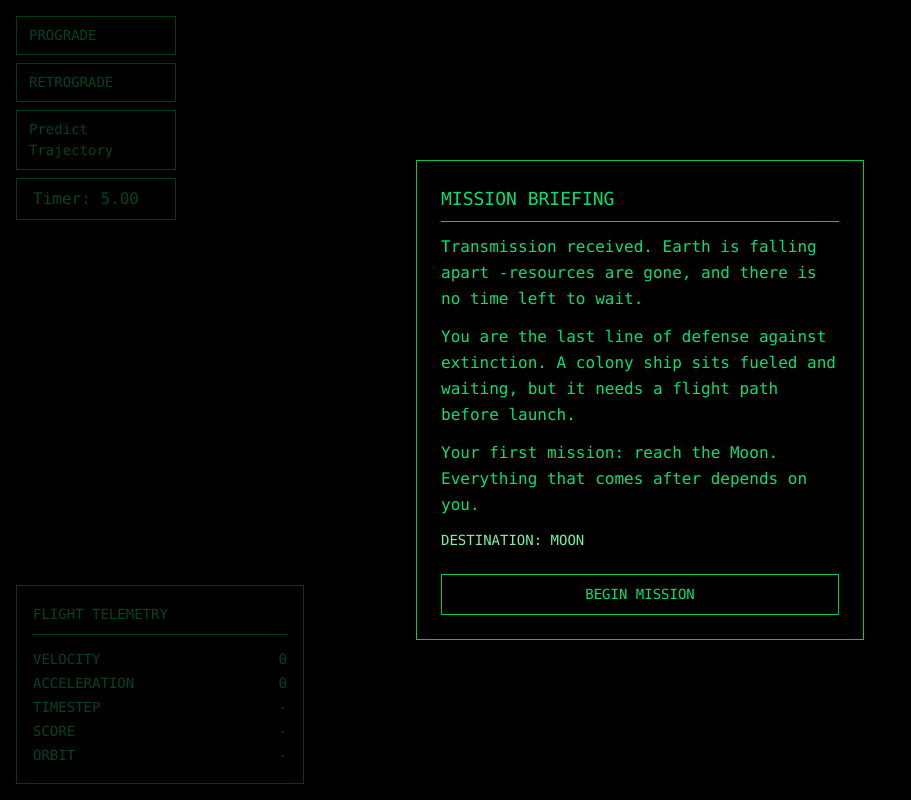
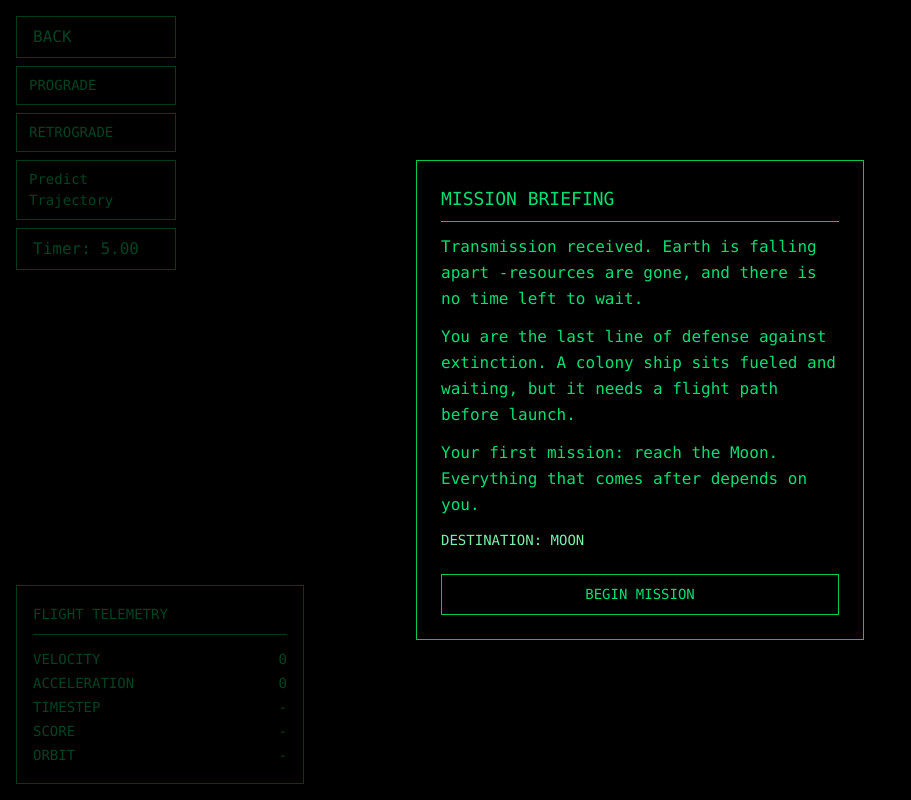
Before and after one commit to astronauticsclub-iiith/KSP-at-home, a website built with Vite: page gameui.html in a window 1280 px wide. Shown: the whole page, without its empty margins (0-911 px from the left). Built offline with nearby package versions, Linux system fonts and the light colour scheme.

Commit message:
add back button

```diff
--- a/gameui.html
+++ b/gameui.html
@@ -45,6 +45,18 @@
     <div class="absolute top-4 left-4
              flex flex-col gap-2
              pointer-events-auto">
+
+      <a href="index.html" class="back-btn w-40
+               border border-green-500
+               bg-black/80
+               px-4 py-2
+               text-left
+               hover:bg-green-500/10
+               active:bg-green-500/20
+               transition
+               no-underline text-green-400">
+        BACK
+      </a>
 
       <button id="prograde" class="w-40
                border border-green-500
--- a/mobile.css
+++ b/mobile.css
@@ -1,6 +1,7 @@
 /* mobile.css */
 
 button,
+.back-btn,
 #tutorial-close,
 #restart-btn,
 .level-btn {
@@ -9,6 +10,7 @@ button,
 }
 
 button,
+.back-btn,
 #tutorial-close,
 #restart-btn,
 .level-btn,
@@ -74,6 +76,7 @@ button,
     }
 
     #ui button,
+    #ui .back-btn,
     #timer {
         width: 20vw;
         padding: 1vh 1.5vw;
```
